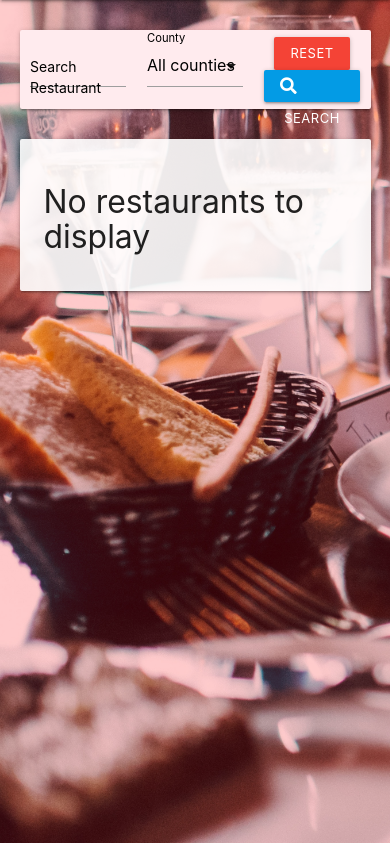
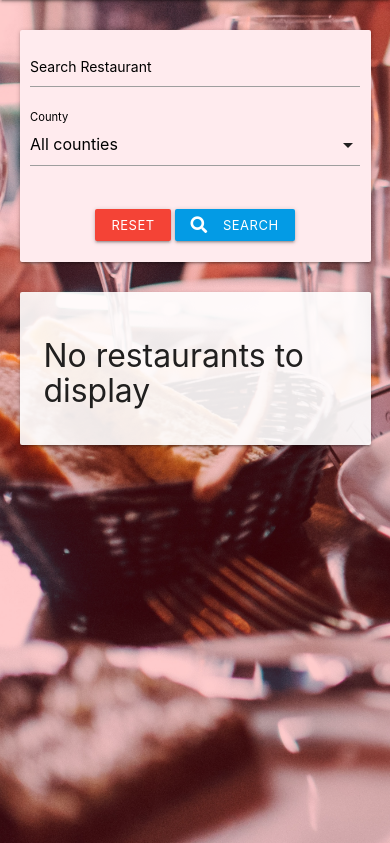
Before and after one commit to matteofiorini92/restaurants-reviews, a Flask app: template templates/get_restaurants.html in a window 390 px wide. Shown: the part 56-899 px from the top of the page. Run offline with Flask 2, Linux system fonts and the light colour scheme; the template is opened without the code that fills it, so the values that code supplies are empty; some libraries are stand-ins or nearby versions.

Commit message:
fix: removed valign wrapper class in searchbar as it was conflicting with responsive design

```diff
--- a/static/css/style.css
+++ b/static/css/style.css
@@ -130,6 +130,12 @@ footer h4 {
   margin-top: 5px;
 }
 
+.search-buttons {
+  position: relative;
+  margin-top: 1.5rem;
+  margin-bottom: 1.5rem;
+}
+
 .review-description {
   padding-top: 15px;
 }
--- a/templates/get_restaurants.html
+++ b/templates/get_restaurants.html
@@ -14,8 +14,8 @@
 <!-- search bar -->
 <div class="row card red lighten-5 search-container">
     <form action="{{ url_for('search') }}" method="POST" class="col s12">
-        <div class="row valign-wrapper center-align">
-            <div class="input-field col s12 m8">
+        <div class="row center-align">
+            <div class="input-field col s12 m4">
                 <input type="text" name="name" id="name" minlength="3" class="validate">
                 <label for="name">Search Restaurant</label>
             </div>
@@ -28,7 +28,7 @@
                 </select>
                 <label>County</label>
             </div>
-            <div class="col s12 m4">
+            <div class="search-buttons col s12 m4">
                 <a href="{{ url_for('get_restaurants') }}" class="red btn-small">Reset</a>
                 <button type="submit" class="light-blue darken-1 btn-small">
                     <i class="fas fa-search left"></i> Search
```
